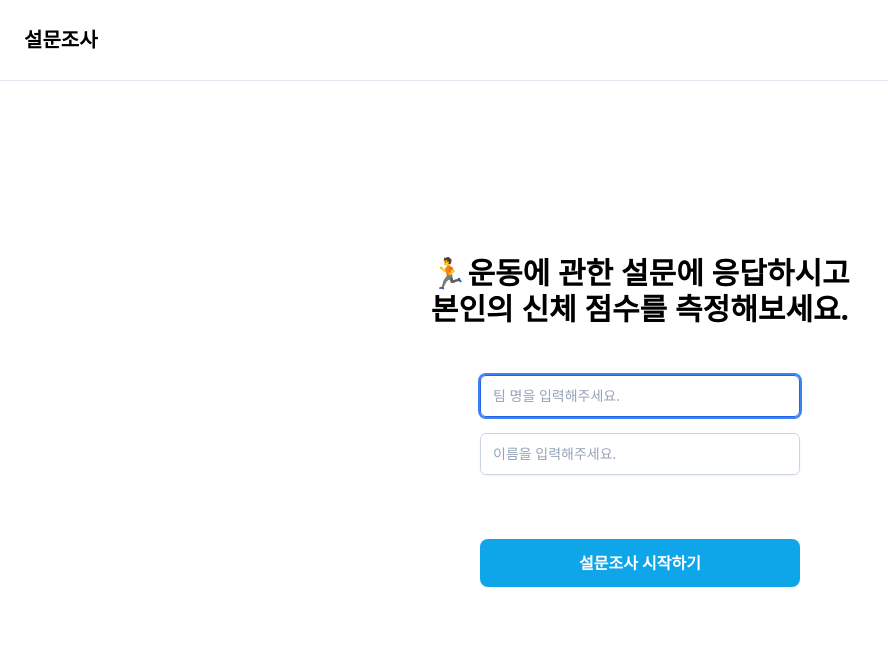
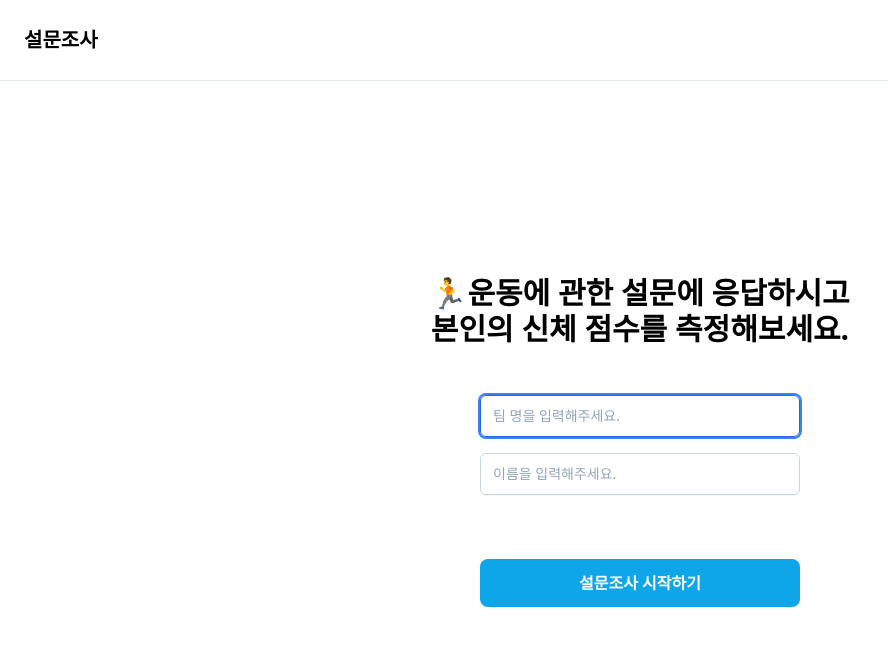
Before and after one commit to Ji-hoon/nextjs-coding-test, a Next.js app: page / in a window 1280 px wide. Shown: the top 646 px of the page, without its empty margins (0-888 px from the left). Built offline with nearby package versions, Linux system fonts and the light colour scheme.

Commit message:
Refactor: root 페이지 여백 조정

```diff
--- a/src/app/page.tsx
+++ b/src/app/page.tsx
@@ -37,7 +37,7 @@ export default function RootPage() {
   };
 
   return (
-    <div className="w-full flex flex-col items-center justify-center gap-12 pb-10">
+    <div className="w-full flex flex-col items-center justify-center gap-12 py-20">
       <h2 className="max-w-md text-3xl font-bold text-center break-keep">
         {META.DESC}
       </h2>
```
